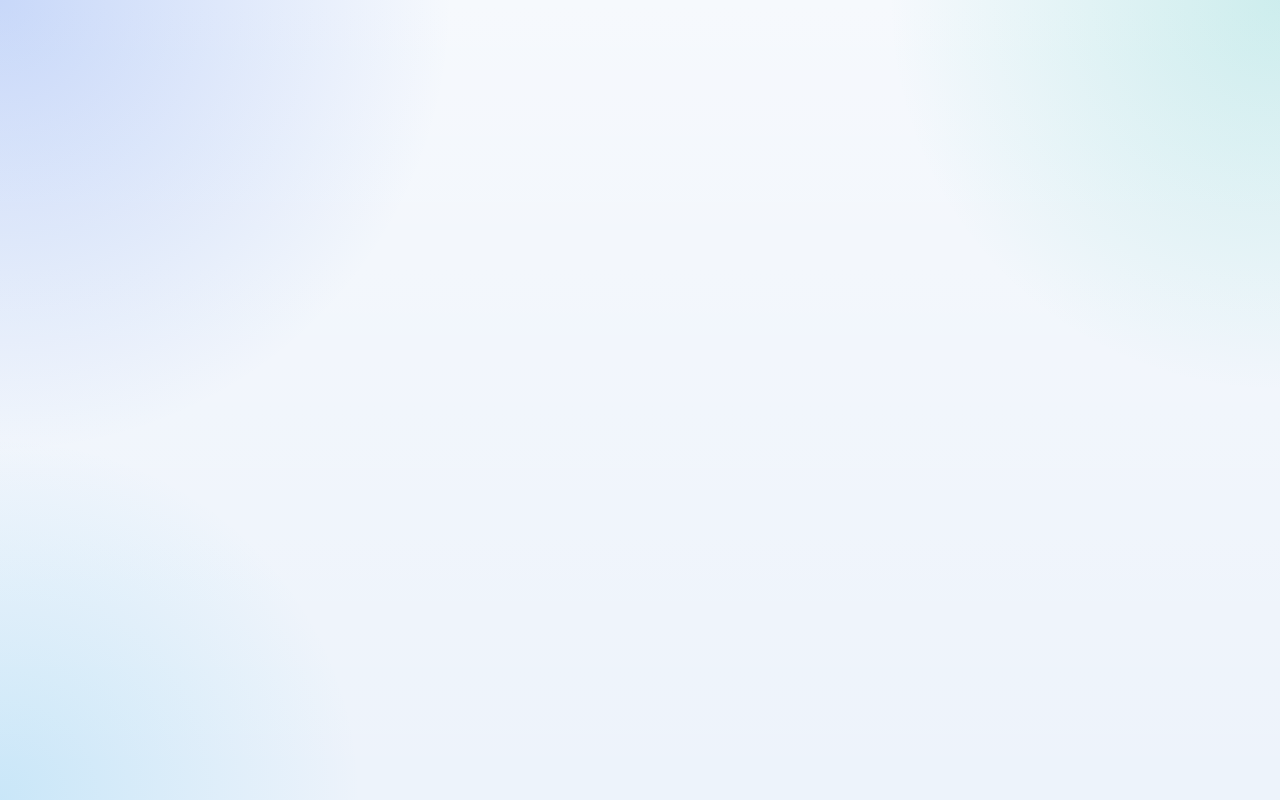
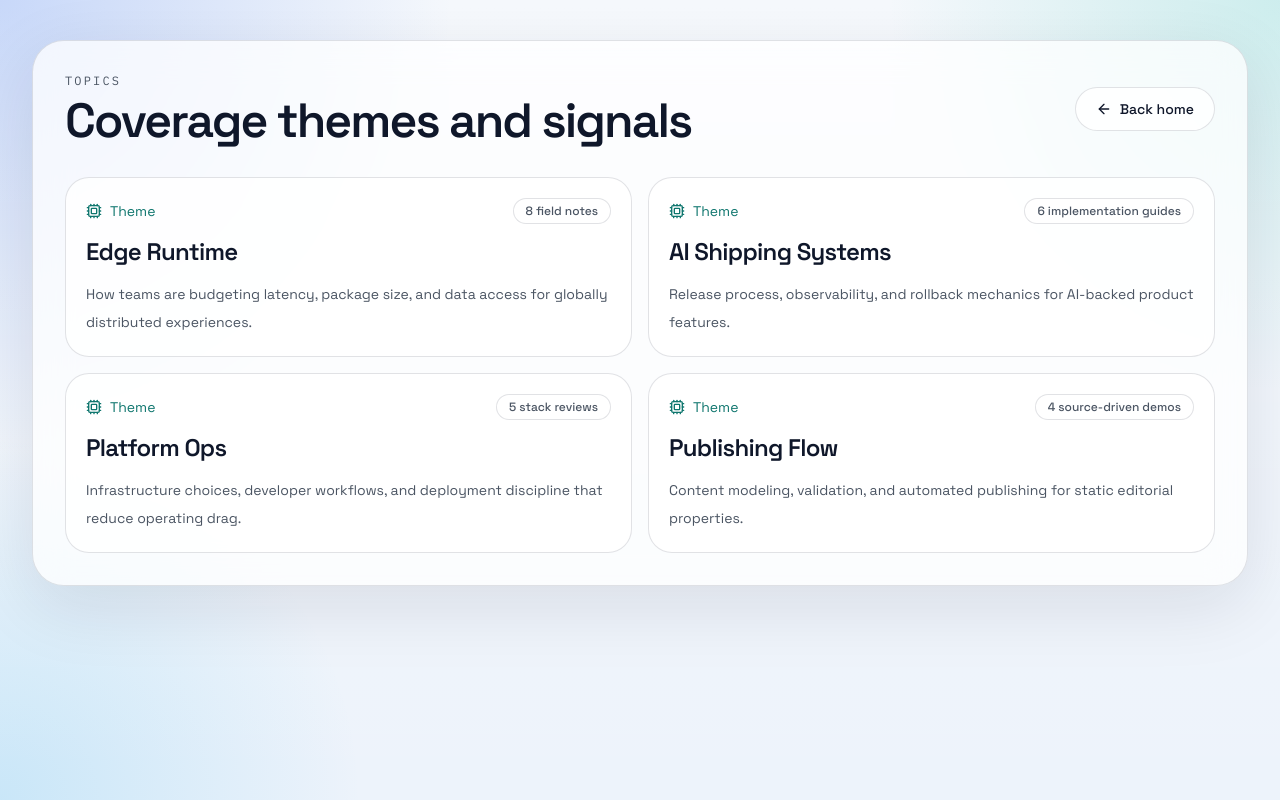
Before and after one commit to Eagolo135/TechBlogger, a Next.js app: page /topics in a window 1280 px wide. Before the commit this address had no page. Built offline with nearby package versions, Linux system fonts and the light colour scheme.

Commit message:
Improve button contrast and route nav tabs to pages

```diff
--- /dev/null
+++ b/src/app/community/page.tsx
@@ -0,0 +1,5 @@
+import { CommunityPage } from "@/components/site/community-page";
+
+export default function CommunityRoutePage() {
+  return <CommunityPage />;
+}
--- /dev/null
+++ b/src/app/latest/page.tsx
@@ -0,0 +1,39 @@
+import Link from "next/link";
+import { ArrowLeft } from "lucide-react";
+import { PostCard } from "@/components/site/post-card";
+import { Button } from "@/components/ui/button";
+import { getSiteContent } from "@/lib/content";
+
+export default function LatestPage() {
+  const content = getSiteContent();
+  const posts = [...content.posts].sort(
+    (a, b) => new Date(b.publishedAt).getTime() - new Date(a.publishedAt).getTime(),
+  );
+
+  return (
+    <main className="mx-auto min-h-screen max-w-7xl px-4 py-10 sm:px-6 lg:px-8">
+      <section className="panel rounded-[2rem] p-6 sm:p-8">
+        <div className="flex flex-col gap-4 sm:flex-row sm:items-center sm:justify-between">
+          <div>
+            <p className="eyebrow text-xs text-[color:var(--muted)]">Latest</p>
+            <h1 className="mt-2 text-4xl font-semibold tracking-[-0.04em] sm:text-5xl">
+              All latest tech and AI posts
+            </h1>
+          </div>
+          <Button asChild variant="outline">
+            <Link href="/">
+              <ArrowLeft className="h-4 w-4" />
+              Back home
+            </Link>
+          </Button>
+        </div>
+
+        <div className="mt-8 grid gap-4 lg:grid-cols-2">
+          {posts.map((post) => (
+            <PostCard key={post.slug} post={post} />
+          ))}
+        </div>
+      </section>
+    </main>
+  );
+}
--- /dev/null
+++ b/src/app/topics/page.tsx
@@ -0,0 +1,46 @@
+import Link from "next/link";
+import { ArrowLeft, Cpu } from "lucide-react";
+import { Badge } from "@/components/ui/badge";
+import { Button } from "@/components/ui/button";
+import { getSiteContent } from "@/lib/content";
+
+export default function TopicsPage() {
+  const content = getSiteContent();
+
+  return (
+    <main className="mx-auto min-h-screen max-w-7xl px-4 py-10 sm:px-6 lg:px-8">
+      <section className="panel rounded-[2rem] p-6 sm:p-8">
+        <div className="flex flex-col gap-4 sm:flex-row sm:items-center sm:justify-between">
+          <div>
+            <p className="eyebrow text-xs text-[color:var(--muted)]">Topics</p>
+            <h1 className="mt-2 text-4xl font-semibold tracking-[-0.04em] sm:text-5xl">
+              Coverage themes and signals
+            </h1>
+          </div>
+          <Button asChild variant="outline">
+            <Link href="/">
+              <ArrowLeft className="h-4 w-4" />
+              Back home
+            </Link>
+          </Button>
+        </div>
+
+        <div className="mt-8 grid gap-4 md:grid-cols-2">
+          {content.featuredTopics.map((topic) => (
+            <article key={topic.slug} className="rounded-[1.5rem] border border-[color:var(--line)] bg-white/80 p-5">
+              <div className="flex items-center justify-between gap-3">
+                <div className="flex items-center gap-2 text-sm text-[color:var(--accent-cool)]">
+                  <Cpu className="h-4 w-4" />
+                  Theme
+                </div>
+                <Badge variant="outline">{topic.metric}</Badge>
+              </div>
+              <h2 className="mt-3 text-2xl font-semibold tracking-[-0.03em]">{topic.name}</h2>
+              <p className="mt-3 text-sm leading-7 text-[color:var(--muted)]">{topic.description}</p>
+            </article>
+          ))}
+        </div>
+      </section>
+    </main>
+  );
+}
--- /dev/null
+++ b/src/components/site/community-page.tsx
@@ -0,0 +1,74 @@
+"use client";
+
+import Link from "next/link";
+import { useEffect, useState } from "react";
+import { format } from "date-fns";
+import { ArrowLeft, ArrowRight, UserRound } from "lucide-react";
+import { Badge } from "@/components/ui/badge";
+import { Button } from "@/components/ui/button";
+import { getCommunityPosts, getProfile, type CommunityPost } from "@/lib/community";
+
+export function CommunityPage() {
+  const [profileName, setProfileName] = useState("");
+  const [communityPosts, setCommunityPosts] = useState<CommunityPost[]>([]);
+
+  useEffect(() => {
+    const profile = getProfile();
+    setProfileName(profile?.name ?? "");
+    setCommunityPosts(getCommunityPosts());
+  }, []);
+
+  return (
+    <main className="mx-auto min-h-screen max-w-7xl px-4 py-10 sm:px-6 lg:px-8">
+      <section className="panel rounded-[2rem] p-6 sm:p-8">
+        <div className="flex flex-col gap-4 sm:flex-row sm:items-center sm:justify-between">
+          <div>
+            <p className="eyebrow text-xs text-[color:var(--muted)]">Community</p>
+            <h1 className="mt-2 text-4xl font-semibold tracking-[-0.04em] sm:text-5xl">
+              Community posts from contributors
+            </h1>
+          </div>
+          <div className="flex gap-2">
+            <Button asChild variant="outline">
+              <Link href="/">
+                <ArrowLeft className="h-4 w-4" />
+                Back home
+              </Link>
+            </Button>
+            <Button asChild>
+              <Link href={profileName ? "/studio" : "/signup"}>
+                {profileName ? "Open studio" : "Sign up"}
+                <ArrowRight className="h-4 w-4" />
+              </Link>
+            </Button>
+          </div>
+        </div>
+
+        <div className="mt-8 grid gap-4 md:grid-cols-2 xl:grid-cols-3">
+          {communityPosts.length === 0 ? (
+            <div className="rounded-[1.75rem] border border-dashed border-[color:var(--line)] bg-white/70 p-6 text-sm text-[color:var(--muted)] md:col-span-2 xl:col-span-3">
+              No community posts yet. Sign up and publish your first post from the studio.
+            </div>
+          ) : (
+            communityPosts.map((post) => (
+              <article key={post.id} className="rounded-[1.75rem] border border-[color:var(--line)] bg-white/80 p-5">
+                <div className="flex items-center gap-2">
+                  <Badge>{post.category}</Badge>
+                  <span className="text-xs text-[color:var(--muted)]">
+                    {format(new Date(post.createdAt), "MMM d, yyyy")}
+                  </span>
+                </div>
+                <h2 className="mt-3 text-xl font-semibold tracking-[-0.03em]">{post.title}</h2>
+                <p className="mt-2 text-sm leading-7 text-[color:var(--muted)]">{post.excerpt}</p>
+                <div className="mt-4 flex items-center gap-2 text-xs text-[color:var(--muted)]">
+                  <UserRound className="h-3.5 w-3.5" />
+                  {post.authorName}
+                </div>
+              </article>
+            ))
+          )}
+        </div>
+      </section>
+    </main>
+  );
+}
--- a/src/components/site/landing-page.tsx
+++ b/src/components/site/landing-page.tsx
@@ -64,15 +64,15 @@ export function LandingPage({ content }: LandingPageProps) {
           </div>
 
           <nav className="hidden items-center gap-6 text-sm text-[color:var(--muted)] md:flex">
-            <a href="#latest" className="transition hover:text-foreground">
+            <Link href="/latest" className="transition hover:text-foreground">
               Latest
-            </a>
-            <a href="#community" className="transition hover:text-foreground">
+            </Link>
+            <Link href="/community" className="transition hover:text-foreground">
               Community
-            </a>
-            <a href="#topics" className="transition hover:text-foreground">
+            </Link>
+            <Link href="/topics" className="transition hover:text-foreground">
               Topics
-            </a>
+            </Link>
           </nav>
 
           <div className="flex items-center gap-2">
@@ -86,7 +86,7 @@ export function LandingPage({ content }: LandingPageProps) {
               </Button>
             )}
             <Button asChild size="sm">
-              <a href="#latest">Read now</a>
+              <Link href="/latest">Read now</Link>
             </Button>
           </div>
         </div>
@@ -111,10 +111,10 @@ export function LandingPage({ content }: LandingPageProps) {
 
           <div className="mt-8 flex flex-col gap-3 sm:flex-row">
             <Button asChild size="lg">
-              <a href="#latest">
+              <Link href="/latest">
                 Explore latest posts
                 <ArrowRight className="h-4 w-4" />
-              </a>
+              </Link>
             </Button>
             <Button asChild size="lg" variant="outline">
               <Link href={profileName ? "/studio" : "/signup"}>
@@ -255,10 +255,10 @@ export function LandingPage({ content }: LandingPageProps) {
               <p className="mt-3 max-w-2xl text-sm leading-7 text-[color:var(--muted)]">{content.site.footer.summary}</p>
             </div>
             <Button asChild size="lg">
-              <a href="#latest">
+              <Link href="/latest">
                 Continue reading
                 <ArrowRight className="h-4 w-4" />
-              </a>
+              </Link>
             </Button>
           </div>
         </section>
--- a/src/components/ui/button.tsx
+++ b/src/components/ui/button.tsx
@@ -8,7 +8,7 @@ const buttonVariants = cva(
   {
     variants: {
       variant: {
-        default: "bg-slate-950 text-slate-50 hover:opacity-90",
+        default: "bg-slate-950 text-white hover:opacity-90 hover:text-white",
         outline: "border border-[color:var(--line)] bg-white/80 text-foreground hover:bg-white",
         ghost: "text-foreground hover:bg-white/60",
       },
```
